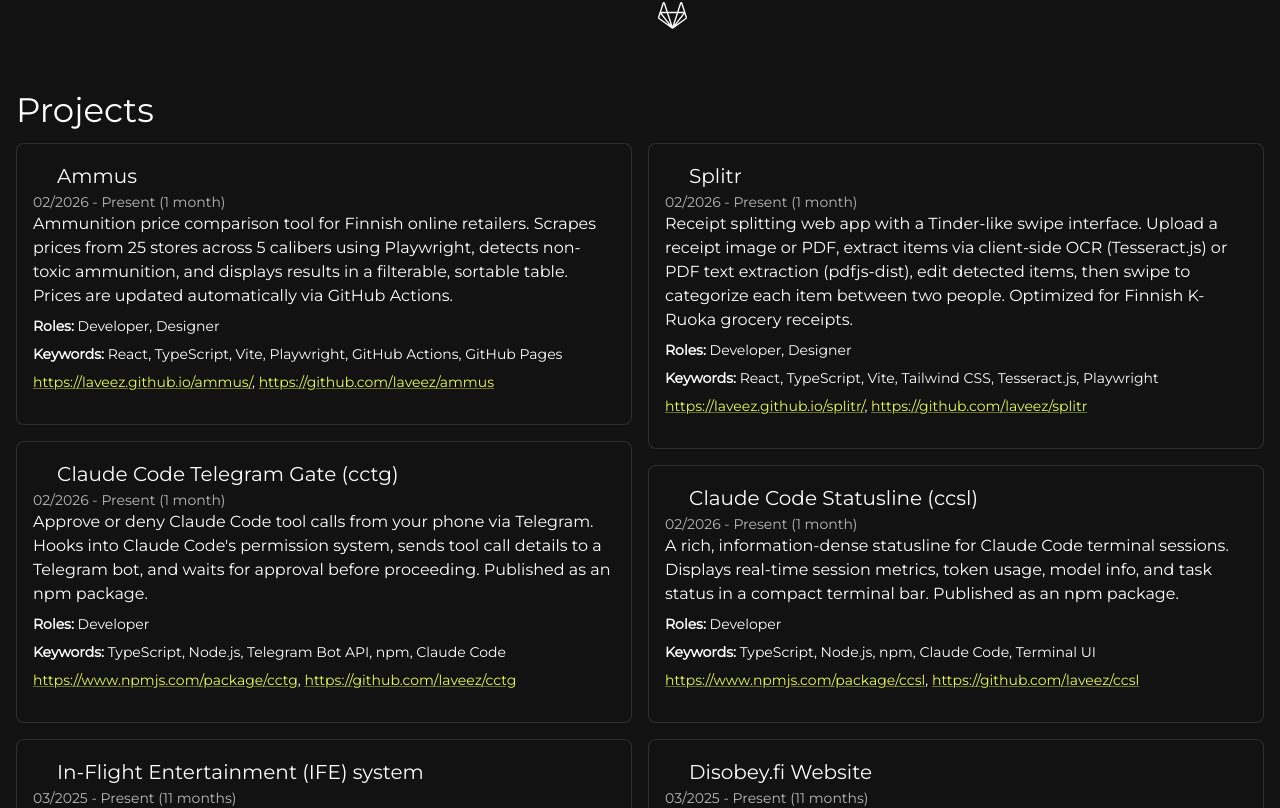
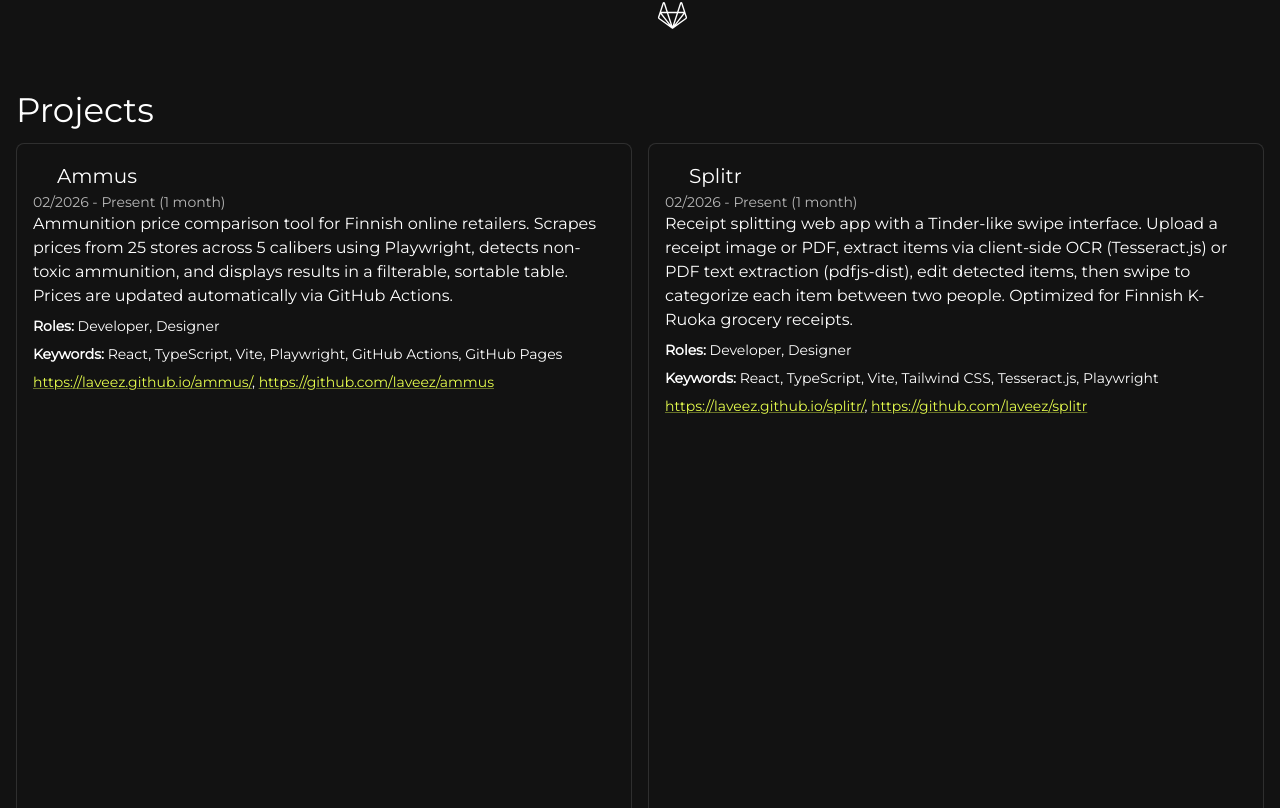
Before and after one commit to laveez/laveez.github.io, a React (Vite) app: page /print in a window 1280 px wide. Shown: the part 5652-6460 px from the top of the page. Built offline with nearby package versions, Linux system fonts and the light colour scheme; some icons are missing.

Commit message:
Fix: Unify project card heights in responsive grid
- Propagate height: 100% through AnimatedItem, Box, and MotionCard so paired cards stretch to equal row height

```diff
--- a/src/components/Projects.jsx
+++ b/src/components/Projects.jsx
@@ -6,12 +6,13 @@
 
 const ProjectCard = ({ project }) => {
   return (
-    <AnimatedItem>
-      <Box className="project" sx={{ mb: 2 }}>
+    <AnimatedItem style={{ height: '100%' }}>
+      <Box className="project" sx={{ height: '100%' }}>
         <MotionCard
           sx={{
             display: 'flex',
             width: '100%',
+            height: '100%',
           }}
         >
           <Box sx={{ display: 'flex', flexDirection: 'column' }}>
```
